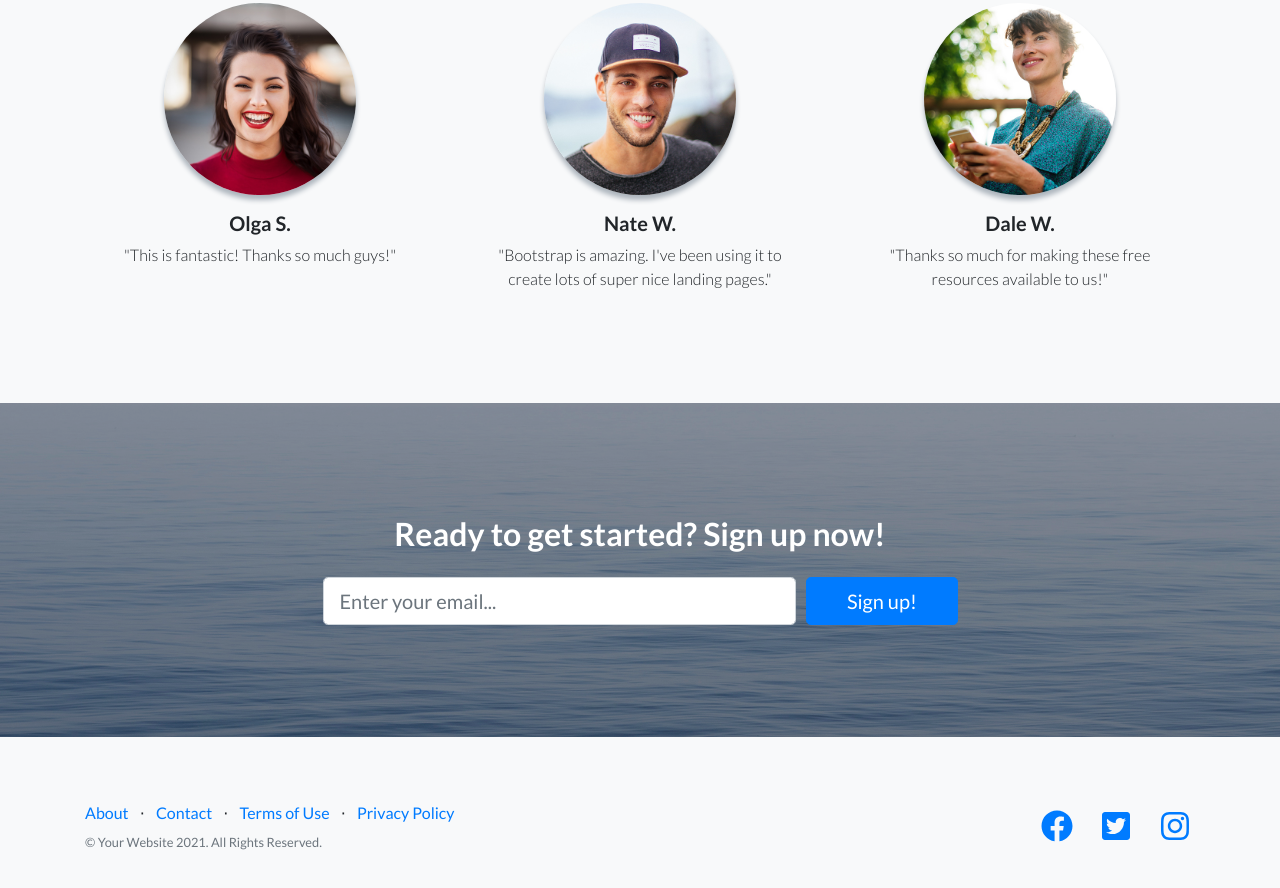
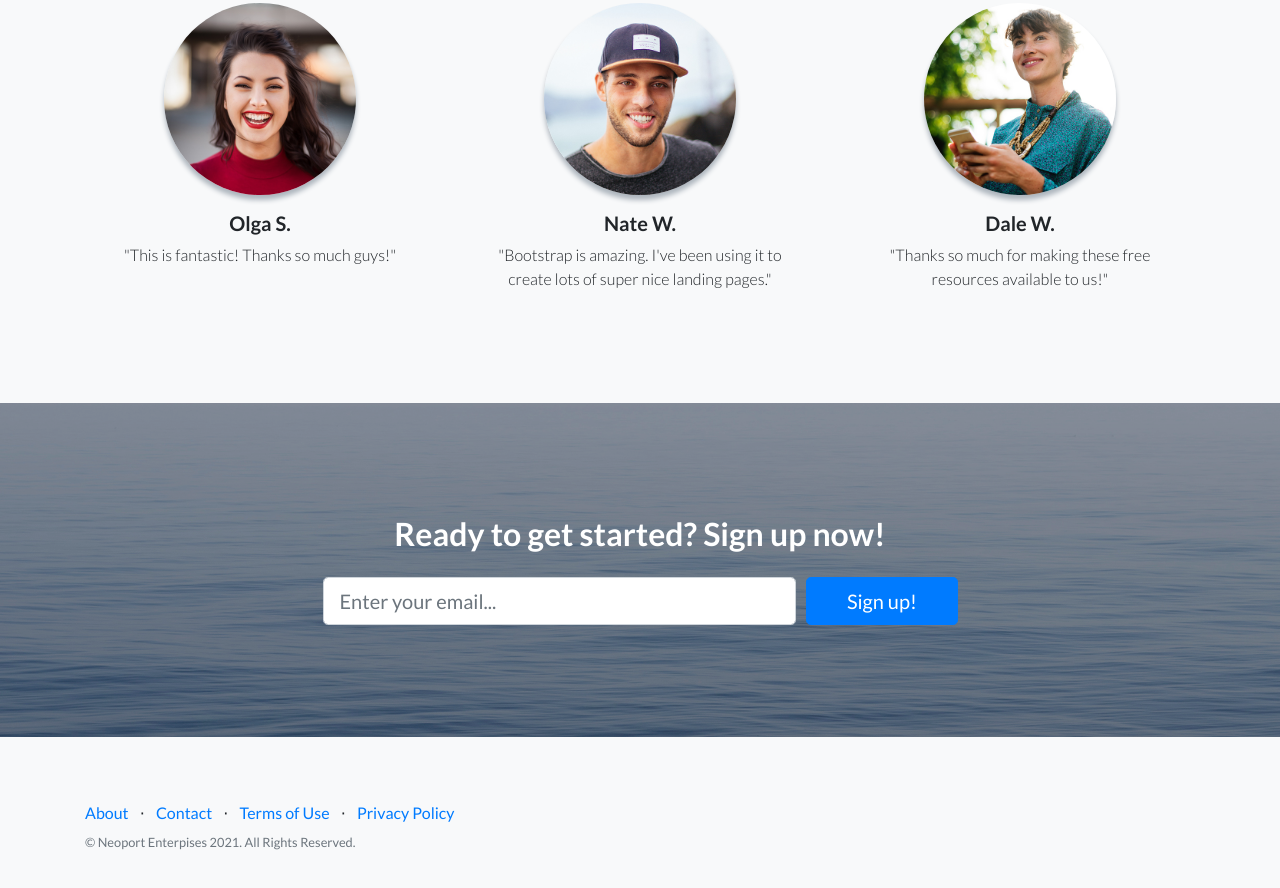
Before and after one commit to userphilw/userphilw.github.io, a plain HTML site: page index.html in a window 1280 px wide. Shown: the part 2683-3571 px from the top of the page. Drawn offline with nearby package versions, Linux system fonts and the light colour scheme.

Commit message:
Update index.html
Updated the footer to a valid entry

```diff
--- a/index.html
+++ b/index.html
@@ -156,10 +156,10 @@
                             <li class="list-inline-item">⋅</li>
                             <li class="list-inline-item"><a href="#!">Privacy Policy</a></li>
                         </ul>
-                        <p class="text-muted small mb-4 mb-lg-0">© Your Website 2021. All Rights Reserved.</p>
+                        <p class="text-muted small mb-4 mb-lg-0">© Neoport Enterpises 2021. All Rights Reserved.</p>
                     </div>
                     <div class="col-lg-6 h-100 text-center text-lg-right my-auto">
-                        <ul class="list-inline mb-0">
+                      <!--  <ul class="list-inline mb-0">
                             <li class="list-inline-item mr-3">
                                 <a href="#!"><i class="fab fa-facebook fa-2x fa-fw"></i></a>
                             </li>
@@ -169,7 +169,7 @@
                             <li class="list-inline-item">
                                 <a href="#!"><i class="fab fa-instagram fa-2x fa-fw"></i></a>
                             </li>
-                        </ul>
+                        </ul>-->
                     </div>
                 </div>
             </div>
```
